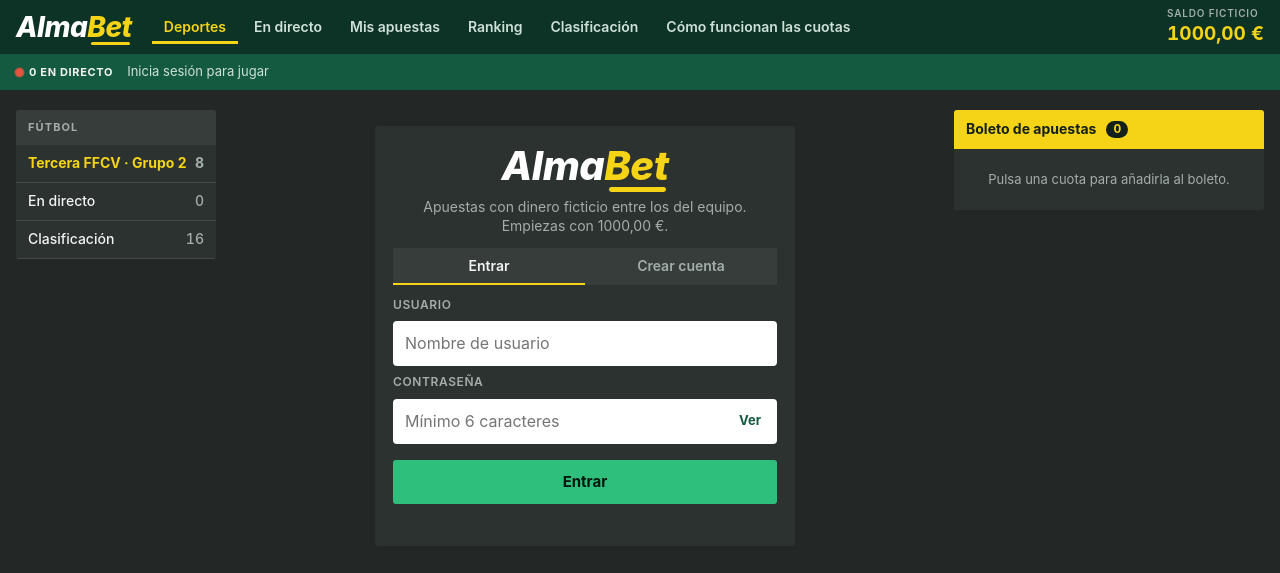
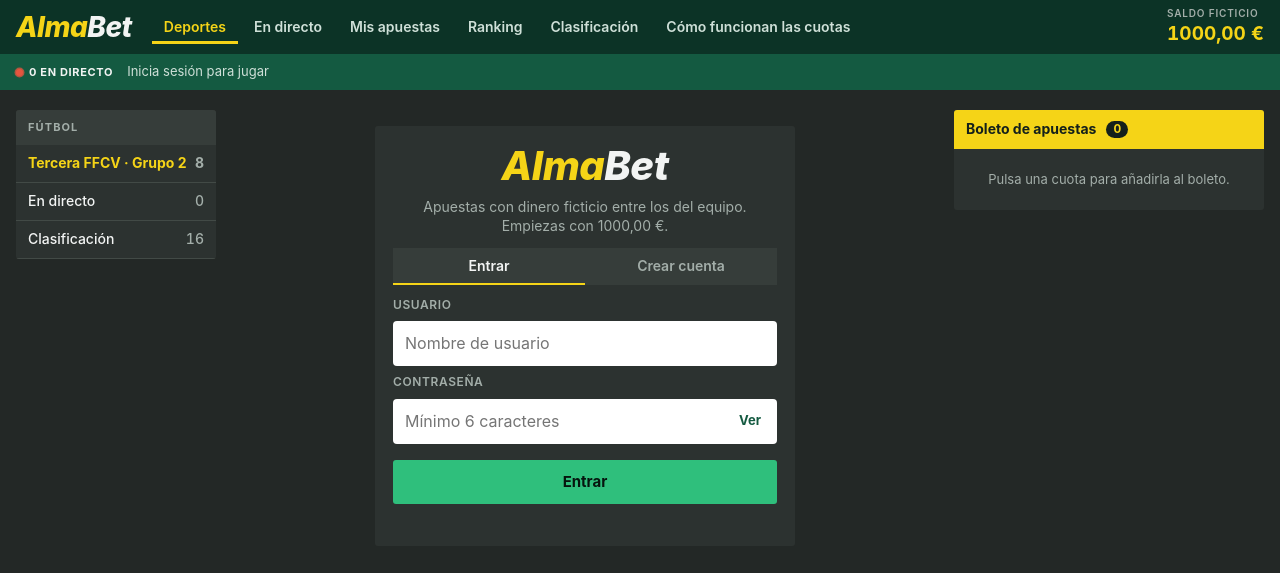
Before and after one commit to aitorete0676-sudo/almabet, a plain HTML site: page index.html in a window 1280 px wide. Drawn offline with Linux system fonts and the light colour scheme.

Commit message:
Logo como el de la cabecera: Alma amarillo, Bet blanco
Co-Authored-By: Claude Opus 5.5 <noreply@anthropic.com>
Claude-Session: https://claude.ai/code/session_01Dpb6vM25opnThZ1m3ng1bz

```diff
--- a/index.html
+++ b/index.html
@@ -43,9 +43,8 @@ button:focus-visible,input:focus-visible{outline:2px solid var(--yellow);outline
 header{position:sticky;top:env(safe-area-inset-top,0px);z-index:20}
 .top{background:var(--top)}
 .top .wrap{display:flex;align-items:center;gap:20px;min-height:54px;flex-wrap:wrap;padding-block:6px}
-.logo{font-family:var(--f-cond);font-style:italic;font-weight:800;font-size:28px;letter-spacing:-.5px;color:#fff;line-height:1}
-.logo span{color:var(--yellow);position:relative;display:inline-block}
-.logo span::after{content:"";position:absolute;left:8%;right:4%;bottom:-.14em;height:.11em;border-radius:.06em;background:var(--yellow)}
+.logo{font-family:var(--f-cond);font-style:italic;font-weight:800;font-size:28px;letter-spacing:-.5px;color:var(--yellow);line-height:1}
+.logo span{color:var(--fg)}
 .tabs{display:flex;gap:4px;flex:1;overflow-x:auto;scrollbar-width:none}
 .tabs button{padding:8px 12px;font-weight:600;color:#cfe0d8;border-radius:3px;white-space:nowrap}
 .tabs button:hover{color:#fff;background:rgba(255,255,255,.06)}
```
Also changed, not shown: apple-touch-admin.png, apple-touch-icon.png, icon-192.png, icon-512.png, icon-admin-192.png, icon-admin-512.png.
